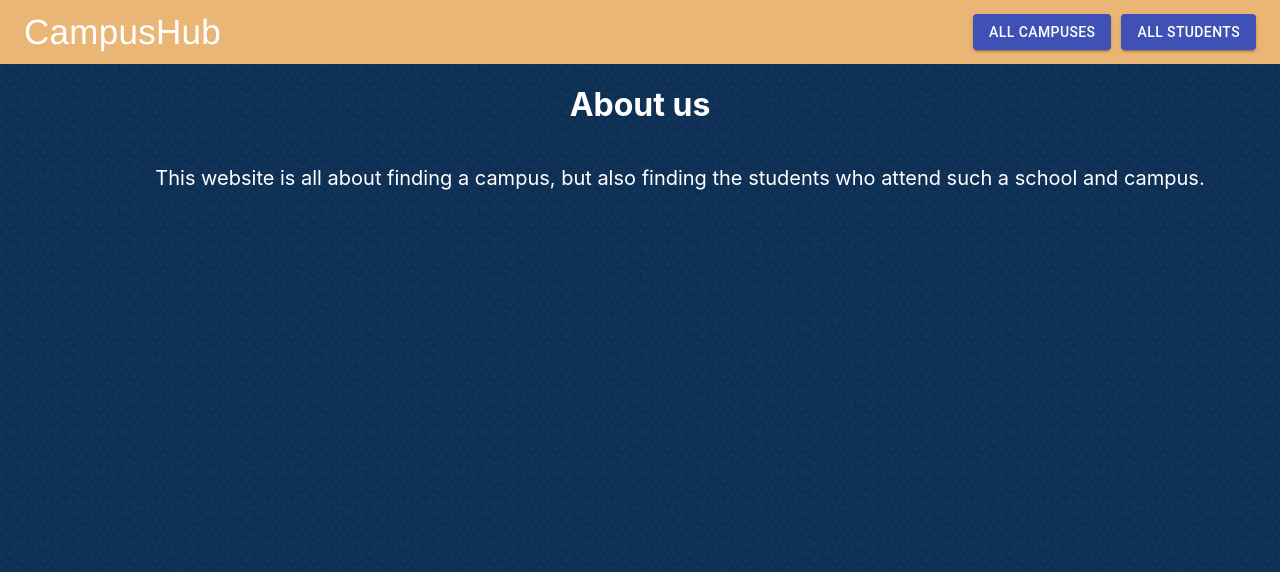
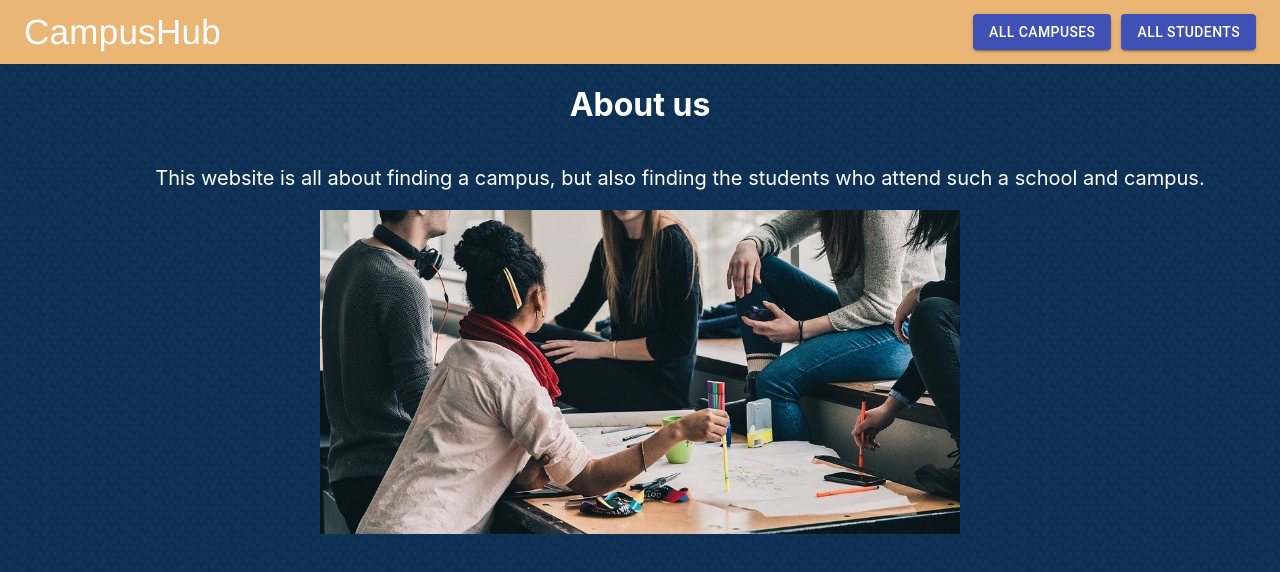
Before and after one commit to AJ4241/FinalProject-FrontEnd, a React (Create React App) app: page / in a window 1280 px wide. Shown: the top 572 px of the page. Built offline with nearby package versions, Linux system fonts and the light colour scheme.

Commit message:
adding an image to homepage

```diff
--- a/src/components/views/HomePageView.js
+++ b/src/components/views/HomePageView.js
@@ -3,6 +3,7 @@ import Toolbar from '@material-ui/core/Toolbar';
 import Typography from '@material-ui/core/Typography';
 import Button from '@material-ui/core/Button';
 import { makeStyles } from '@material-ui/core/styles';
+import image from './homepageimage.jpg';
 
 import { Link } from 'react-router-dom';
 
@@ -39,6 +40,12 @@ const useStyles = makeStyles(theme => ({
     color: '#FFFFFF',
     fontSize: '20px',
     marginLeft: '80px'
+  },
+  image:{
+    display: 'block',
+    'margin-left': 'auto',
+    'margin-right': 'auto',
+    width: '50%'
   }
 
 }));
@@ -70,7 +77,9 @@ const HomePageView = () => {
       <div className={classes.greeting}><h1>About us</h1></div>
       <div className={classes.text}><p>
         This website is all about finding a campus,
-        but also finding the students who attend such a school and campus. </p></div>
+        but also finding the students who attend such a school and campus.
+      </p></div>
+      <img src={image} alt="image" className={classes.image}/>
     </div>
   );
 }
```
Also changed, not shown: src/components/views/homepageimage.jpg (added).
